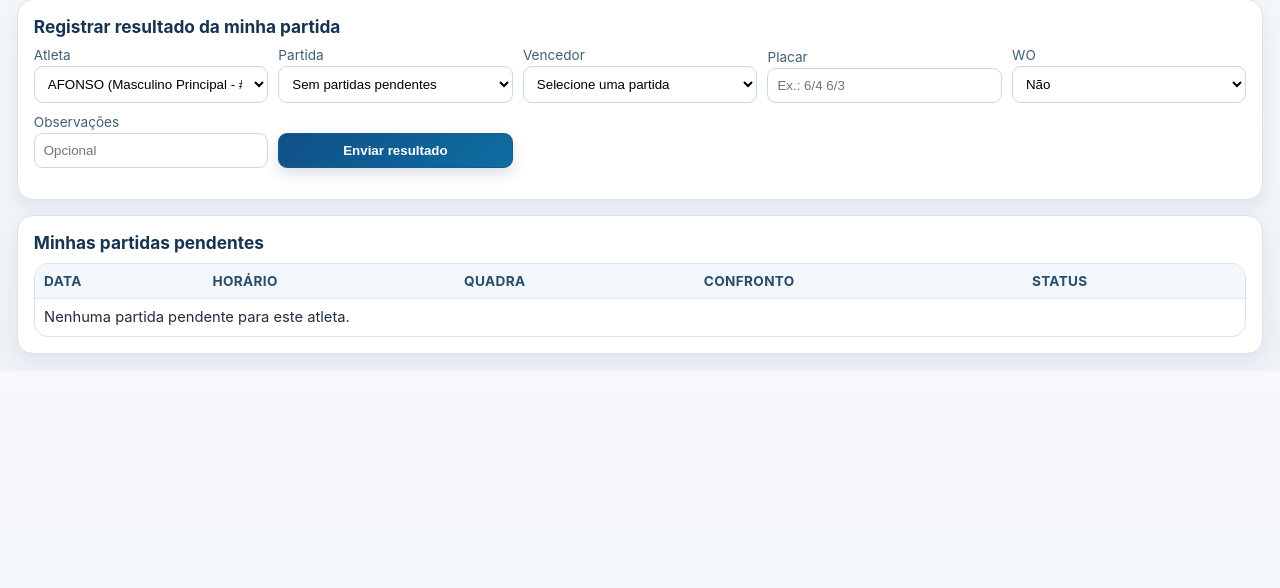
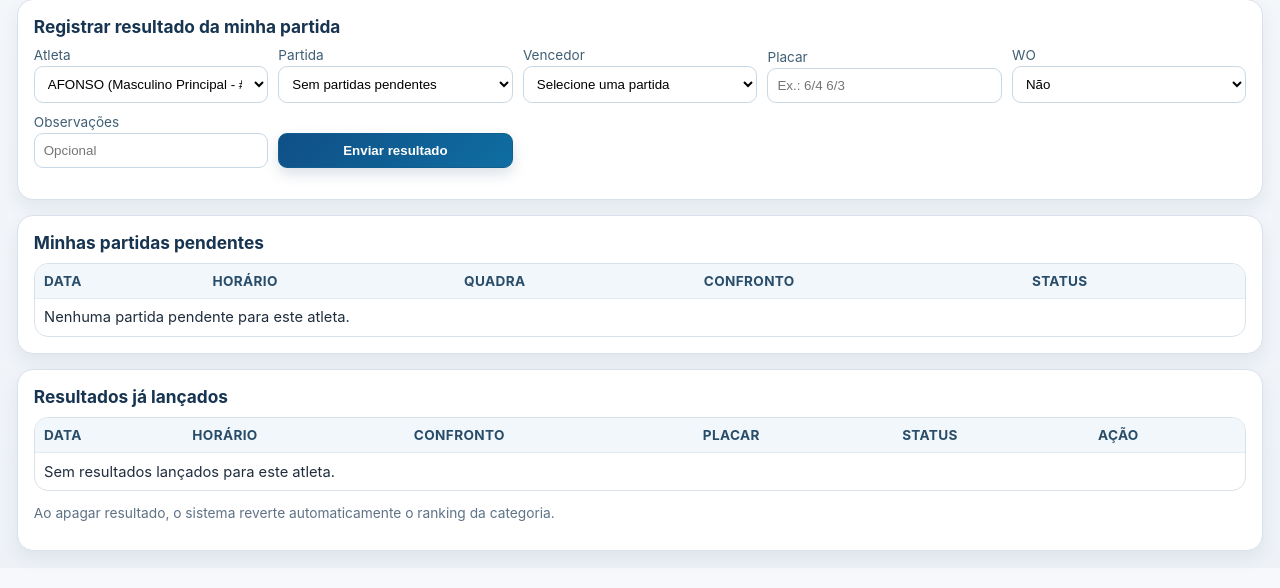
Before and after one commit to GabrielMarangon/x1-beachlounge, a Flask app: page /resultado-atleta in a window 1280 px wide. Shown: the part 212-800 px from the top of the page. Run offline with Flask 3, Linux system fonts and the light colour scheme; data that the repository does not hold is empty.

Commit message:
Permite apagar resultado com reversao do ranking e botao no perfil do atleta

```diff
--- a/app.py
+++ b/app.py
@@ -84,7 +84,7 @@ def _resumo_home(data: Dict[str, Any]) -> Dict[str, Any]:
     ultimos_resultados = [
         _enriquecer_partida(p, atletas_map, quadras_map)
         for p in partidas
-        if p.get('status') == 'finalizada'
+        if p.get('status') in {'finalizada', 'realizada'}
     ]
     ultimos_resultados = sorted(
         ultimos_resultados,
@@ -133,7 +133,7 @@ def _estatisticas_atleta(atleta_id: str, partidas: List[Dict[str, Any]]) -> Dict
 
     for p in partidas:
         participa = p.get('desafiante') == atleta_id or p.get('desafiado') == atleta_id
-        if not participa or p.get('status') != 'finalizada':
+        if not participa or p.get('status') not in {'finalizada', 'realizada'}:
             continue
 
         jogos_finalizados += 1
@@ -303,7 +303,7 @@ def create_app() -> Flask:
         partidas_atleta = ordenar_partidas_por_data(partidas_atleta)
 
         lancaveis = [p for p in partidas_atleta if p.get('status') in {'marcada', 'em_andamento'}]
-        historico = [p for p in partidas_atleta if p.get('status') == 'finalizada']
+        historico = [p for p in partidas_atleta if p.get('status') in {'finalizada', 'realizada'}]
 
         return jsonify({
             'ok': True,
@@ -493,6 +493,22 @@ def create_app() -> Flask:
         partida['vencedor'] = payload.get('vencedor')
         partida['wo'] = bool(payload.get('wo', False))
         partida['observacoes'] = payload.get('observacoes', partida.get('observacoes', ''))
+        partida['status_antes_resultado'] = partida.get('status', 'marcada')
+
+        # Snapshot para permitir apagar resultado com reversão segura do ranking.
+        ranking_partida = partida.get('categoria')
+        snapshot = {}
+        for a in data['atletas']:
+            if a.get('ranking') == ranking_partida:
+                snapshot[a['id']] = {
+                    'posicao': a.get('posicao'),
+                    'wo_consecutivos': a.get('wo_consecutivos'),
+                    'ultimo_jogo': a.get('ultimo_jogo'),
+                    'ultimo_desafio': a.get('ultimo_desafio'),
+                    'bloqueado_ate': a.get('bloqueado_ate'),
+                    'observacoes': a.get('observacoes'),
+                }
+        partida['snapshot_pre_resultado'] = snapshot
 
         ok, msg = atualizar_ranking_apos_resultado(partida, data['atletas'])
         if not ok:
@@ -501,6 +517,48 @@ def create_app() -> Flask:
         _save_atletas(data['atletas'])
         _save_partidas(data['partidas'])
         return jsonify({'ok': True, 'mensagem': msg, 'partida': partida})
+
+    @app.route('/api/apagar-resultado/<partida_id>', methods=['DELETE'])
+    def api_apagar_resultado(partida_id: str):
+        data = _load_all()
+        partida = next((p for p in data['partidas'] if p.get('id') == partida_id), None)
+        if not partida:
+            return jsonify({'ok': False, 'mensagem': 'Partida não encontrada.'}), 404
+
+        if partida.get('status') not in {'finalizada', 'realizada'}:
+            return jsonify({'ok': False, 'mensagem': 'Somente partidas com resultado lançado podem ser apagadas.'}), 400
+
+        snapshot = partida.get('snapshot_pre_resultado')
+        if not isinstance(snapshot, dict) or not snapshot:
+            return jsonify({
+                'ok': False,
+                'mensagem': 'Não foi possível reverter automaticamente este resultado (snapshot ausente).',
+            }), 400
+
+        atletas_map = indice_por_id(data['atletas'])
+        for atleta_id, estado in snapshot.items():
+            atleta = atletas_map.get(atleta_id)
+            if not atleta:
+                continue
+            atleta['posicao'] = estado.get('posicao')
+            atleta['wo_consecutivos'] = estado.get('wo_consecutivos', 0)
+            atleta['ultimo_jogo'] = estado.get('ultimo_jogo')
+            atleta['ultimo_desafio'] = estado.get('ultimo_desafio')
+            atleta['bloqueado_ate'] = estado.get('bloqueado_ate')
+            atleta['observacoes'] = estado.get('observacoes', '')
+
+        partida['status'] = partida.get('status_antes_resultado', 'marcada')
+        partida['resultado'] = None
+        partida['vencedor'] = None
+        partida['wo'] = False
+        partida['data_registro_resultado'] = None
+        partida['resultado_apagado_em'] = datetime.now().isoformat(timespec='minutes')
+        partida.pop('snapshot_pre_resultado', None)
+        partida.pop('status_antes_resultado', None)
+
+        _save_atletas(data['atletas'])
+        _save_partidas(data['partidas'])
+        return jsonify({'ok': True, 'mensagem': 'Resultado apagado e ranking revertido com sucesso.', 'partida': partida})
 
     @app.route('/api/secretaria/status-atleta', methods=['POST'])
     def api_secretaria_status():
--- a/ranking_logic.py
+++ b/ranking_logic.py
@@ -87,7 +87,7 @@ def atualizar_ranking_apos_resultado(partida: Dict[str, Any], atletas: List[Dict
     desafiante['ultimo_desafio'] = now.isoformat(timespec='minutes')
     desafiado['ultimo_desafio'] = now.isoformat(timespec='minutes')
 
-    partida['status'] = 'realizada'
+    partida['status'] = 'finalizada'
     partida['data_registro_resultado'] = now.isoformat(timespec='minutes')
 
     return True, 'Ranking atualizado com sucesso.'
--- a/static/script.js
+++ b/static/script.js
@@ -227,6 +227,19 @@ async function carregarPartidas() {
   });
 }
 
+async function apagarResultado(partidaId, onDone) {
+  if (!partidaId) return;
+  const ok = window.confirm('Deseja apagar este resultado e reverter o ranking da categoria?');
+  if (!ok) return;
+  try {
+    const out = await api(`/api/apagar-resultado/${partidaId}`, { method: 'DELETE' });
+    alert(out.mensagem || 'Resultado apagado com sucesso.');
+    if (typeof onDone === 'function') await onDone();
+  } catch (err) {
+    alert(err.message || 'Falha ao apagar resultado.');
+  }
+}
+
 async function carregarAtleta() {
   const atletaId = document.body.dataset.atletaId;
   if (!atletaId) return;
@@ -269,7 +282,23 @@ async function carregarAtleta() {
 
   const histTbody = document.querySelector('#historicoTable tbody');
   if (histTbody) {
-    histTbody.innerHTML = data.historico_partidas.map(p => `<tr><td>${p.data}</td><td>${p.horario}</td><td>${p.status}</td><td>${p.resultado || '-'}</td></tr>`).join('') || '<tr><td colspan="4">Sem histórico.</td></tr>';
+    histTbody.innerHTML = data.historico_partidas.map(p => `
+      <tr>
+        <td>${p.data || '-'}</td>
+        <td>${p.horario || '-'}</td>
+        <td>${p.status || '-'}</td>
+        <td>${p.resultado || '-'}</td>
+        <td>
+          ${(p.status === 'finalizada' || p.status === 'realizada')
+            ? `<button type="button" class="btn-apagar-resultado" data-partida-id="${p.id}">Apagar resultado</button>`
+            : '-'}
+        </td>
+      </tr>
+    `).join('') || '<tr><td colspan="5">Sem histórico.</td></tr>';
+
+    histTbody.querySelectorAll('.btn-apagar-resultado').forEach((btn) => {
+      btn.addEventListener('click', () => apagarResultado(btn.dataset.partidaId, carregarAtleta));
+    });
   }
 }
 
@@ -518,6 +547,31 @@ async function carregarPartidasAtletaParaResultado() {
       : '<tr><td colspan="5">Nenhuma partida pendente para este atleta.</td></tr>';
   }
 
+  const resultadosTbody = document.querySelector('#resultadosAtletaTable tbody');
+  if (resultadosTbody) {
+    const historico = data.historico || [];
+    resultadosTbody.innerHTML = historico.length
+      ? historico.map((p) => `
+        <tr>
+          <td>${p.data || '-'}</td>
+          <td>${p.horario || '-'}</td>
+          <td>${p.desafiante_nome} x ${p.desafiado_nome}</td>
+          <td>${p.resultado || '-'}</td>
+          <td>${p.status || '-'}</td>
+          <td>
+            ${(p.status === 'finalizada' || p.status === 'realizada')
+              ? `<button type="button" class="btn-apagar-resultado" data-partida-id="${p.id}">Apagar resultado</button>`
+              : '-'}
+          </td>
+        </tr>
+      `).join('')
+      : '<tr><td colspan="6">Sem resultados lançados para este atleta.</td></tr>';
+
+    resultadosTbody.querySelectorAll('.btn-apagar-resultado').forEach((btn) => {
+      btn.addEventListener('click', () => apagarResultado(btn.dataset.partidaId, carregarPartidasAtletaParaResultado));
+    });
+  }
+
   atualizarOpcoesVencedorAtleta();
 }
 
--- a/static/style.css
+++ b/static/style.css
@@ -483,6 +483,15 @@ button:hover {
   background: linear-gradient(135deg, #3f80bc 0%, #2b6497 100%);
 }
 
+.btn-apagar-resultado {
+  width: auto;
+  margin-top: 0;
+  padding: 0.34rem 0.58rem;
+  font-size: 0.8rem;
+  border-color: #a3641f;
+  background: linear-gradient(135deg, #d59b45 0%, #b27320 100%);
+}
+
 /* Agenda em grade por horário x quadra */
 .agenda-matrix .cell-slot {
   font-size: 0.85rem;
--- a/templates/atleta.html
+++ b/templates/atleta.html
@@ -45,7 +45,7 @@
       <h2>Histórico de partidas</h2>
       <div class="table-wrap">
         <table class="table" id="historicoTable">
-          <thead><tr><th>Data</th><th>Horário</th><th>Status</th><th>Resultado</th></tr></thead>
+          <thead><tr><th>Data</th><th>Horário</th><th>Status</th><th>Resultado</th><th>Ação</th></tr></thead>
           <tbody></tbody>
         </table>
       </div>
--- a/templates/resultado_atleta.html
+++ b/templates/resultado_atleta.html
@@ -70,6 +70,19 @@
         <tbody></tbody>
       </table>
     </section>
+
+    <section class="panel">
+      <h2>Resultados já lançados</h2>
+      <div class="table-wrap">
+        <table class="table" id="resultadosAtletaTable">
+          <thead>
+            <tr><th>Data</th><th>Horário</th><th>Confronto</th><th>Placar</th><th>Status</th><th>Ação</th></tr>
+          </thead>
+          <tbody></tbody>
+        </table>
+      </div>
+      <p class="hint">Ao apagar resultado, o sistema reverte automaticamente o ranking da categoria.</p>
+    </section>
   </main>
 
   <script src="{{ url_for('static', filename='script.js') }}"></script>
```
